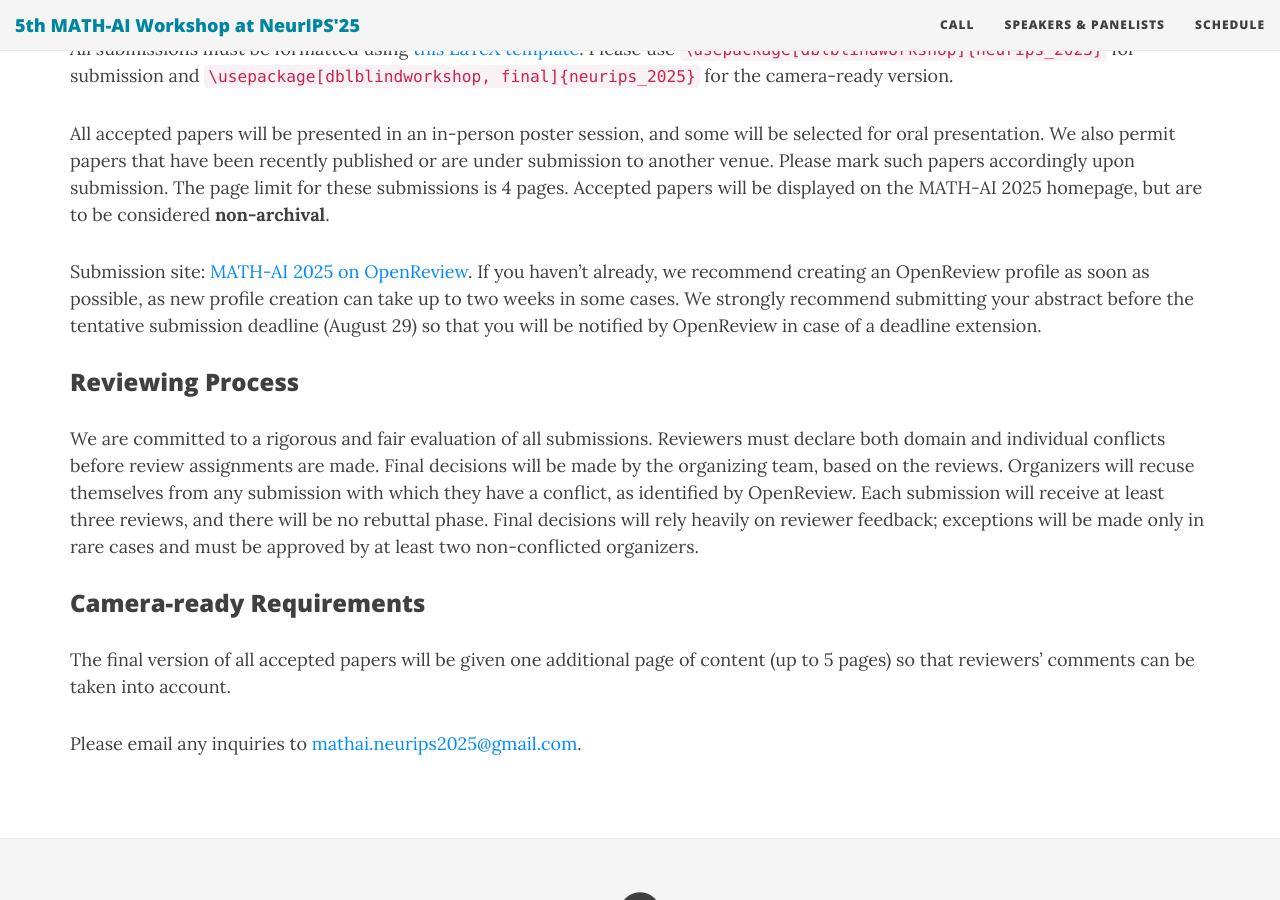
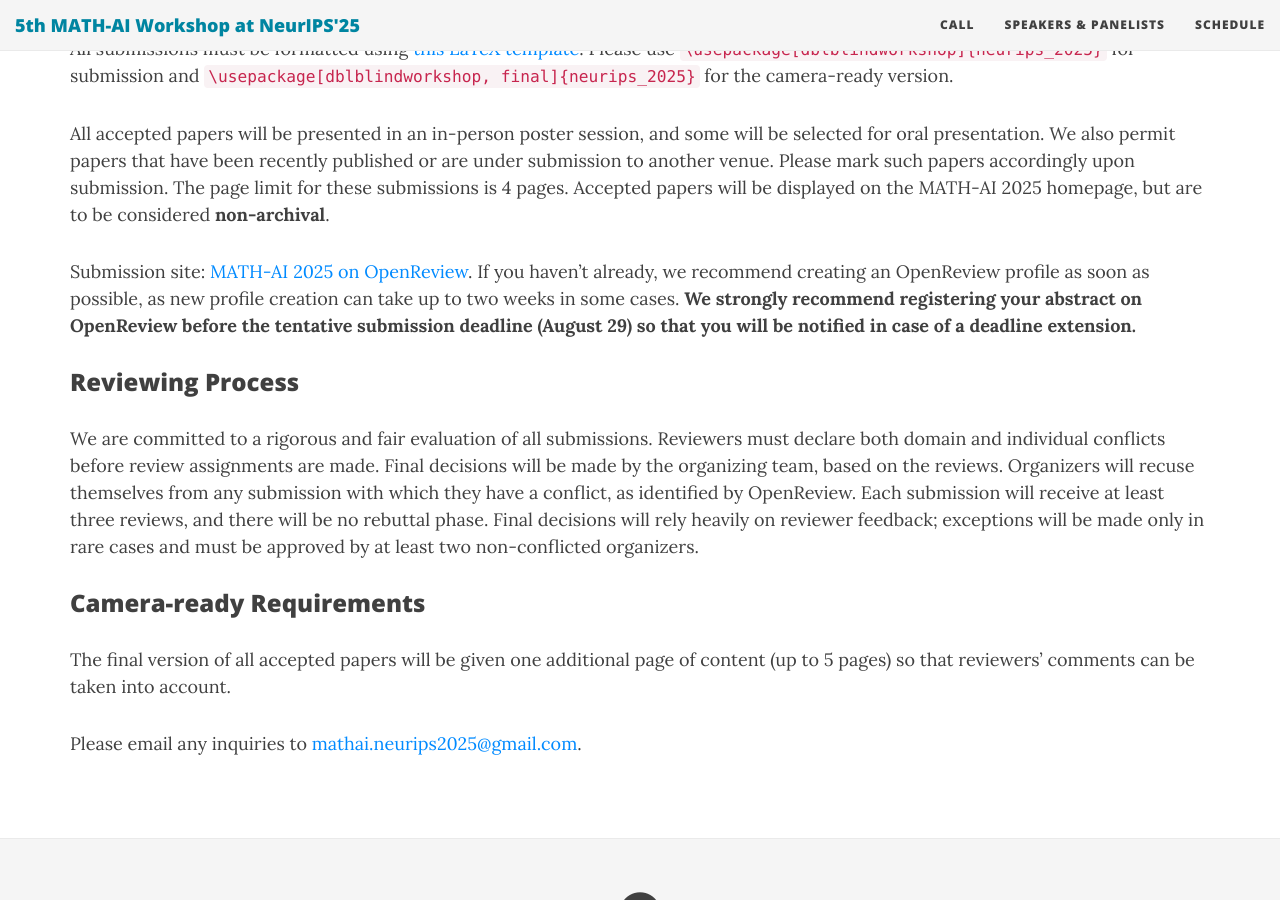
Before and after one commit to mathai2025/mathai2025.github.io, a Jekyll site: the page built from cfp.md, in a window 1280 px wide and 900 px high, scrolled down 1419 px. Built offline with Jekyll 4.4.1, drawn with Linux system fonts in a browser that asks for light colours; nearby versions of some CDN libraries.

Commit message:
Update cfp.md

```diff
--- a/cfp.md
+++ b/cfp.md
@@ -43,7 +43,7 @@ All submissions must be formatted using [this LaTeX template](https://github.com
 
 All accepted papers will be presented in an in-person poster session, and some will be selected for oral presentation. We also permit papers that have been recently published or are under submission to another venue. Please mark such papers accordingly upon submission. The page limit for these submissions is 4 pages. Accepted papers will be displayed on the MATH-AI 2025 homepage, but are to be considered **non-archival**.
 
-Submission site: [MATH-AI 2025 on OpenReview](https://openreview.net/group?id=NeurIPS.cc/2025/Workshop/MATH-AI). If you haven't already, we recommend creating an OpenReview profile as soon as possible, as new profile creation can take up to two weeks in some cases. We strongly recommend submitting your abstract before the tentative submission deadline (August 29) so that you will be notified by OpenReview in case of a deadline extension.
+Submission site: [MATH-AI 2025 on OpenReview](https://openreview.net/group?id=NeurIPS.cc/2025/Workshop/MATH-AI). If you haven't already, we recommend creating an OpenReview profile as soon as possible, as new profile creation can take up to two weeks in some cases. **We strongly recommend registering your abstract on OpenReview before the tentative submission deadline (August 29) so that you will be notified in case of a deadline extension.**
 
 
 ### Reviewing Process
```
